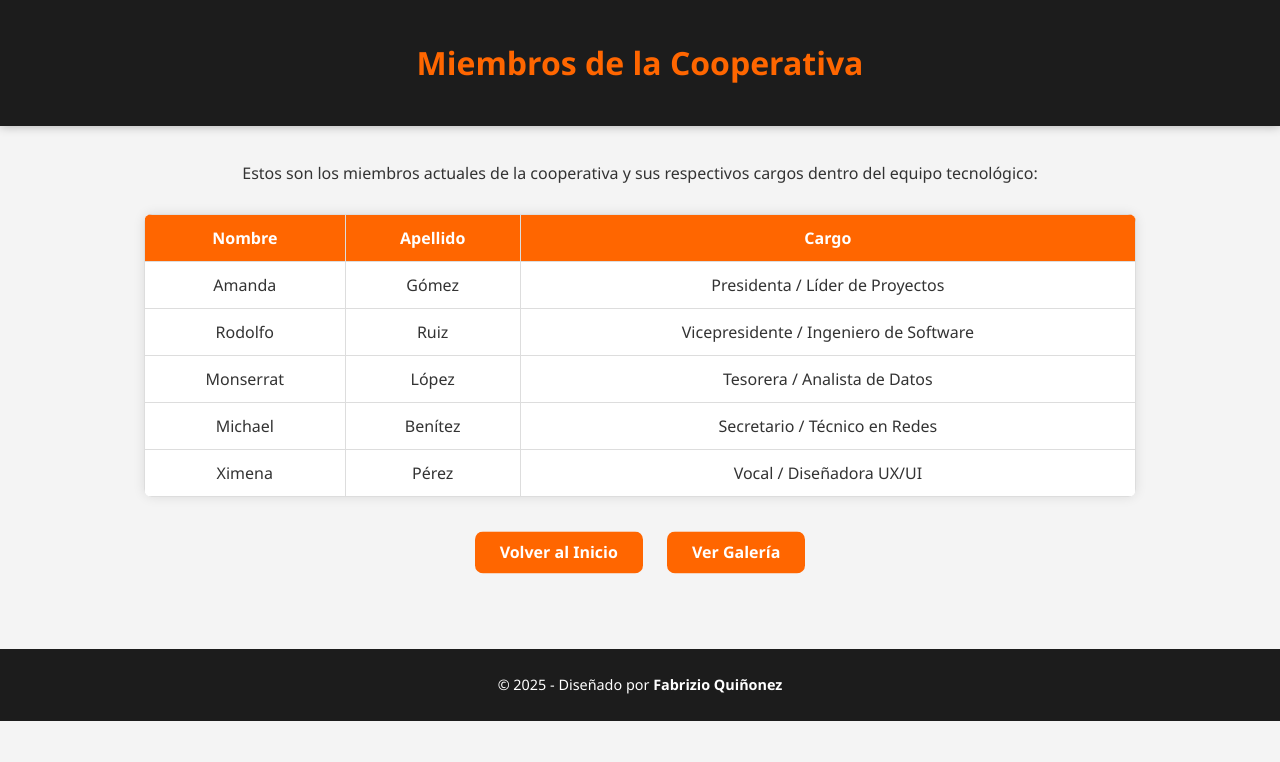
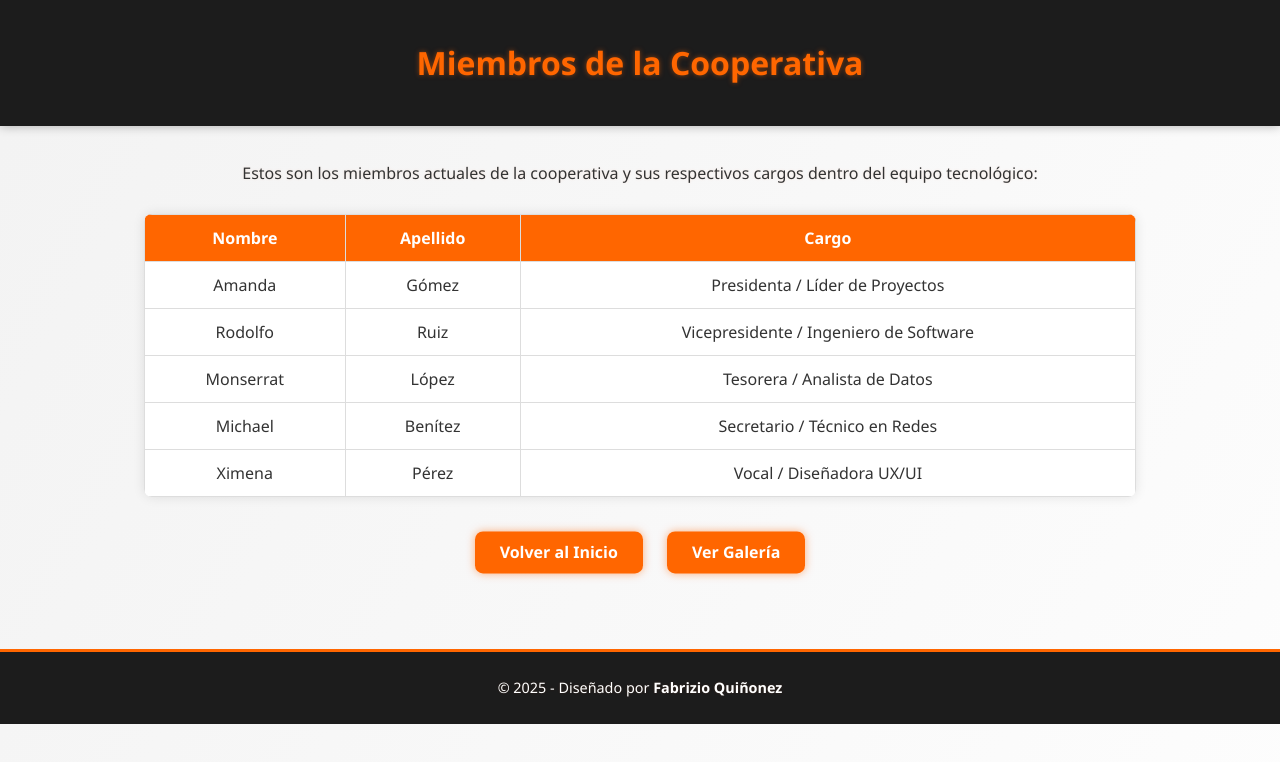
Before and after one commit to ZDxrKyZ/TP2_FABRIZIO, a plain HTML site: page pagina1.html in a window 1280 px wide. Drawn offline with Linux system fonts and the light colour scheme.

Commit message:
Update pagina1.html

```diff
--- a/pagina1.html
+++ b/pagina1.html
@@ -1,6 +1,8 @@
 <!DOCTYPE html>
 <html lang="es">
 <head>
+  <link rel="stylesheet" href="estilos.css">
+  <link rel="stylesheet" href="extras.css">
   <meta charset="UTF-8">
   <meta name="viewport" content="width=device-width, initial-scale=1.0">
   <title>Miembros - Cooperativa Tecnológica</title>
```
